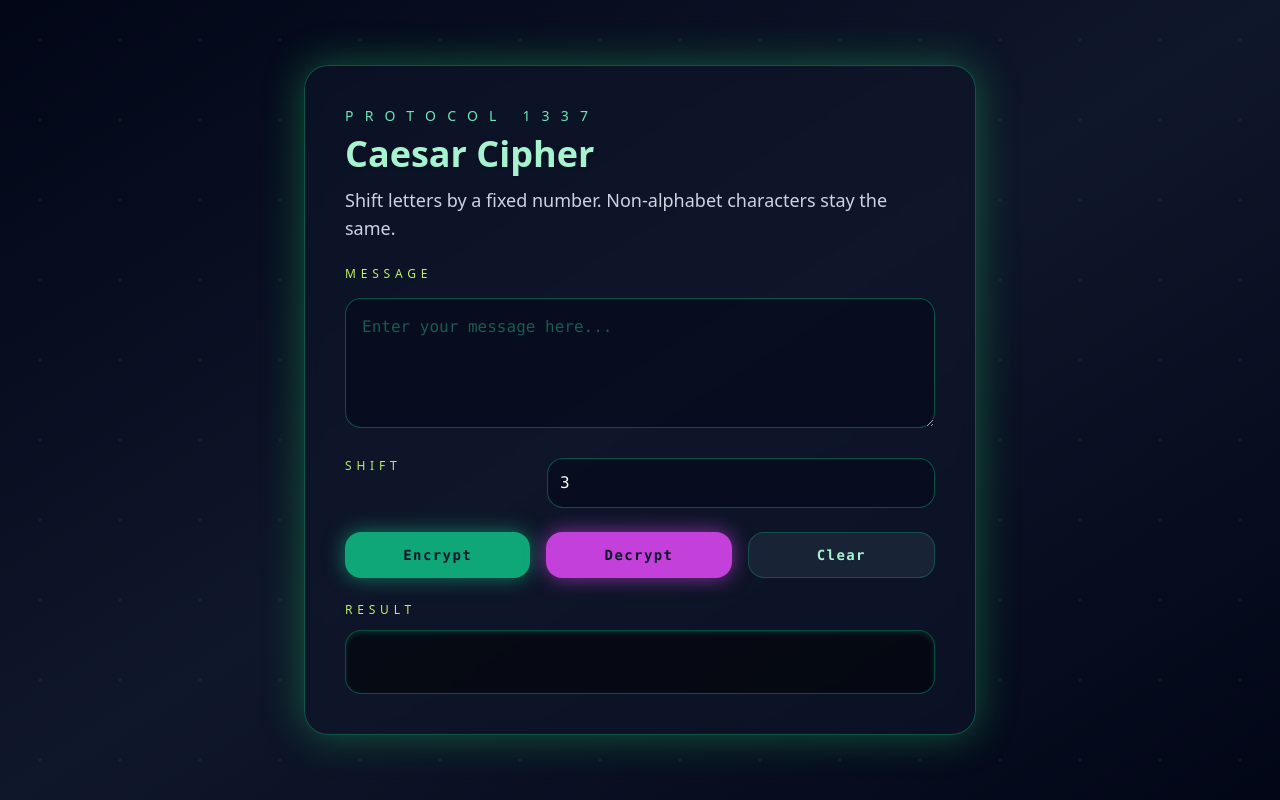
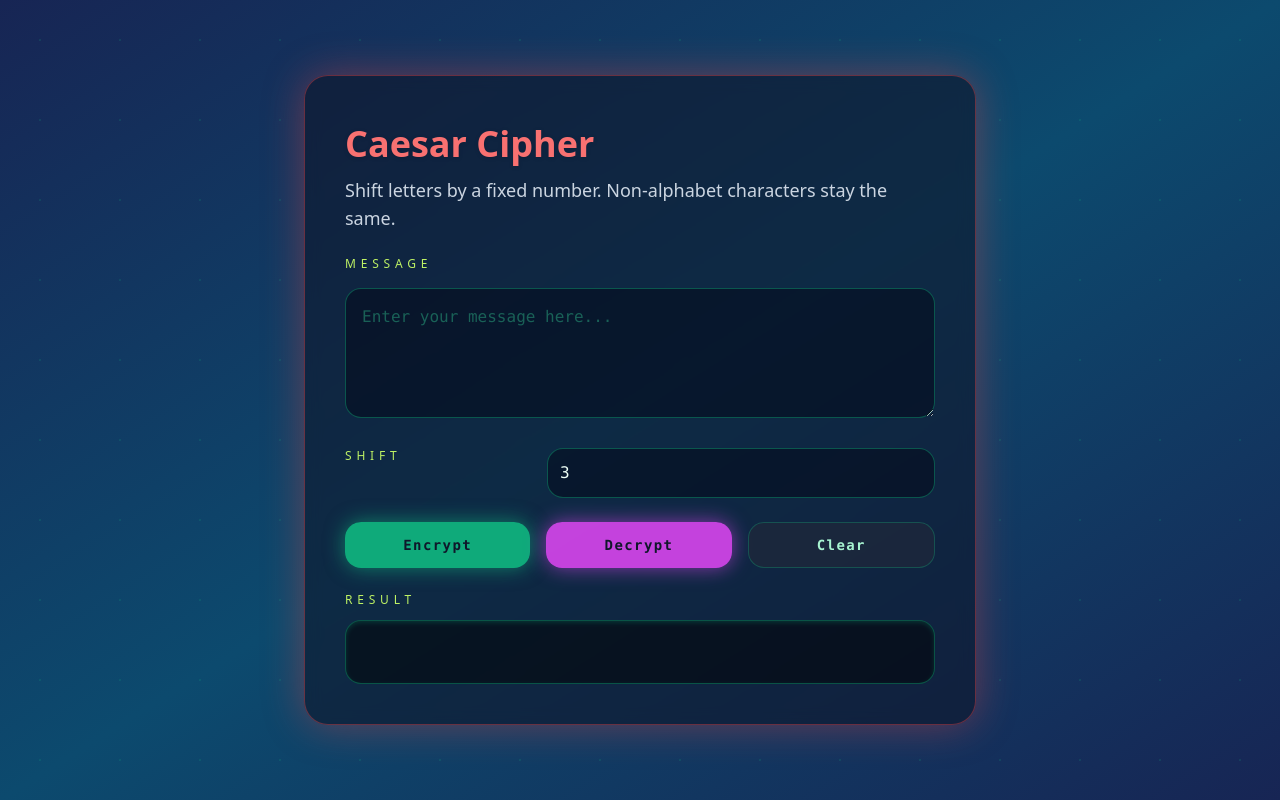
Before and after one commit to SamR2406/Ceasar_Cipher, a plain HTML site: page index.html in a window 1280 px wide. Drawn offline with nearby package versions, Linux system fonts and the light colour scheme.

Commit message:
changed styling and fixed wording

```diff
--- a/app.js
+++ b/app.js
@@ -8,8 +8,7 @@ const clearBtn = document.getElementById("clear");
 const normalizeShift = (shift) => {
   const n = parseInt(shift, 10);
   if (Number.isNaN(n)) return 0;
-  return ((n % 26) + 26) % 26; // keep it in [0, 25]
-
+  return ((n % 26) + 26) % 26;
 };
 
 const caesar = (text, shift) => {
--- a/index.html
+++ b/index.html
@@ -7,15 +7,14 @@
     <script src="https://cdn.tailwindcss.com"></script>
   </head>
   <body
-    class="min-h-screen bg-slate-900 flex items-center justify-center p-6 bg-gradient-to-br from-slate-950 via-slate-900 to-slate-950"
+    class="min-h-screen bg-cyan-950 flex items-center justify-center p-6 bg-gradient-to-br from-blue-950 via-sky-900 to-blue-950"
   >
     <div class="absolute inset-0 pointer-events-none bg-[radial-gradient(circle,_rgba(16,185,129,0.15)_1px,_transparent_1px)] [background-size:80px_80px]"></div>
     <main
-      class="w-full max-w-2xl bg-slate-900/60 border border-emerald-500/40 text-white rounded-3xl shadow-[0_0_40px_rgba(34,197,94,0.4)] p-10 space-y-6 backdrop-blur"
+      class="w-full max-w-2xl bg-slate-900/60 border border-red-500/40 text-white rounded-3xl shadow-[0_0_40px_rgba(239,68,68,0.4)] p-10 space-y-6 backdrop-blur"
     >
       <header>
-        <p class="text-sm tracking-[0.8em] uppercase text-emerald-300">Protocol 1337</p>
-        <h1 class="text-4xl font-semibold text-emerald-200 mt-2 drop-shadow">Caesar Cipher</h1>
+        <h1 class="text-4xl font-semibold text-red-400 mt-2 drop-shadow">Caesar Cipher</h1>
         <p class="text-slate-300 mt-3 text-lg">
           Shift letters by a fixed number. Non-alphabet characters stay the same.
         </p>
```
